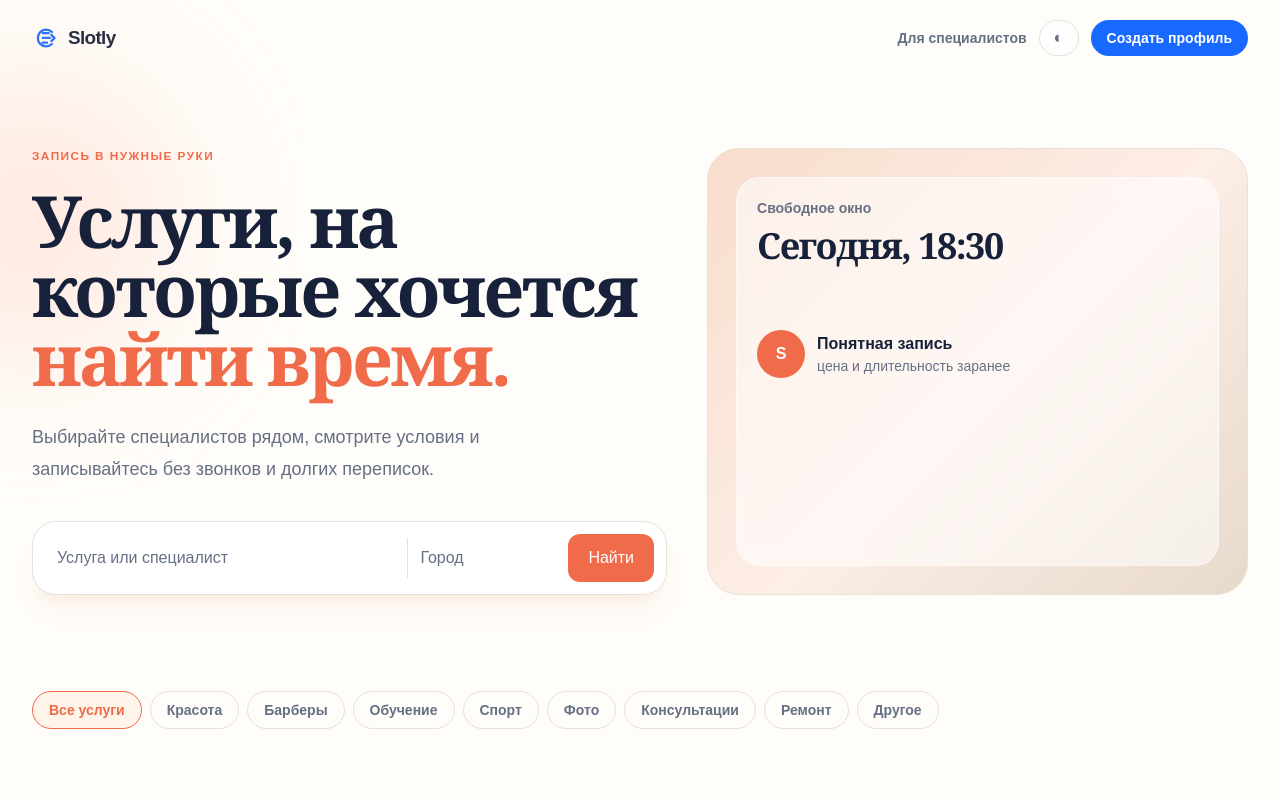
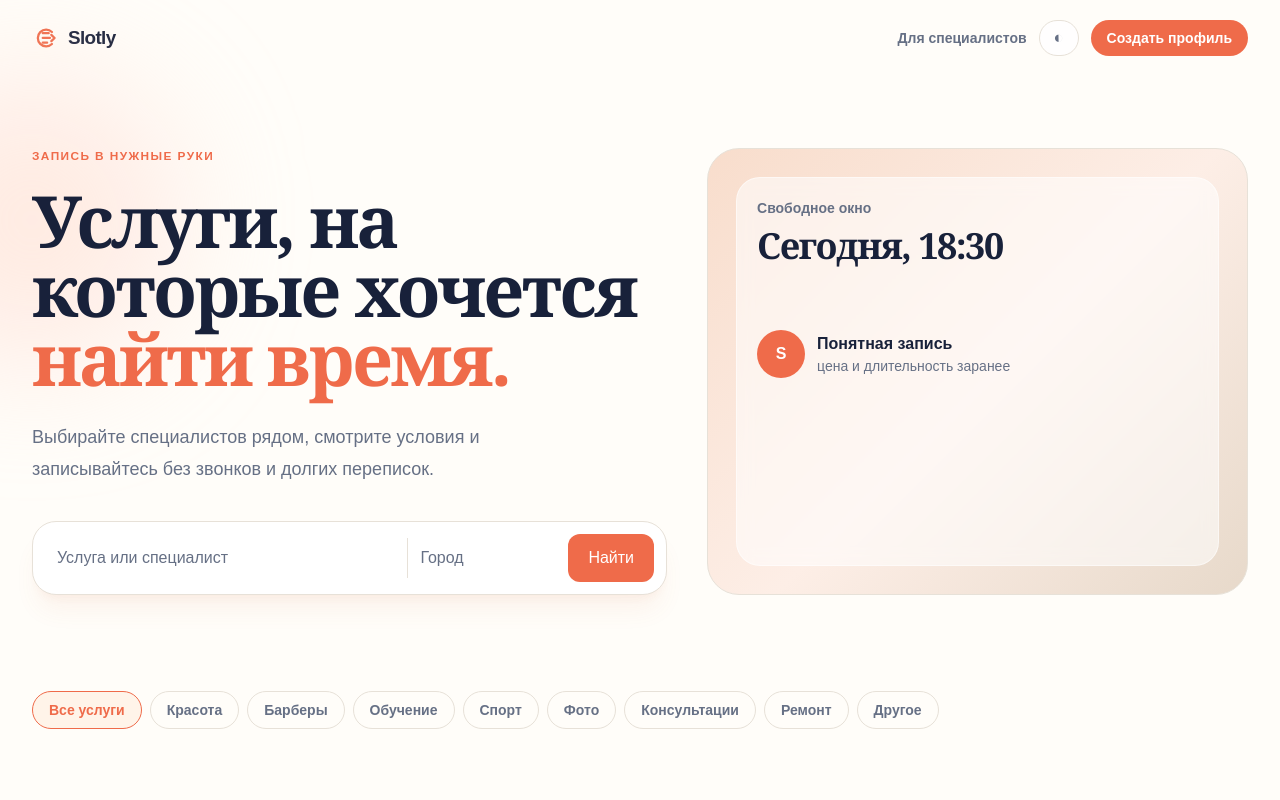
Before and after one commit to MarkovvvvvkaYT/slotly, a Next.js app: page / in a window 1280 px wide. Shown: the top 800 px of the page. Built offline with nearby package versions, Linux system fonts and the light colour scheme; no server answers; the database is empty.

Commit message:
fix: use coral accents across consumer navigation

```diff
--- a/app/globals.css
+++ b/app/globals.css
@@ -26,6 +26,9 @@
   border-color: rgb(255 255 255 / 0.7) !important;
 }
 
+main.consumer-theme { --brand: #ef6b4a; }
+:root[data-theme="dark"] main.consumer-theme { --brand: #ff886d; }
+
 * { box-sizing: border-box; }
 html { scroll-behavior: smooth; }
 body { margin: 0; background: var(--paper); color: var(--ink); font-family: Arial, Helvetica, sans-serif; transition: background-color .2s ease, color .2s ease; }
```
Also changed, not shown: app/page.tsx (+1 -1 lines).
